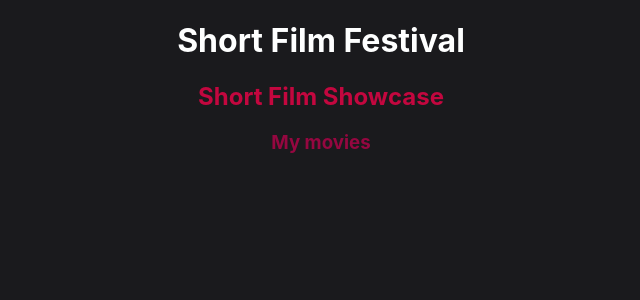
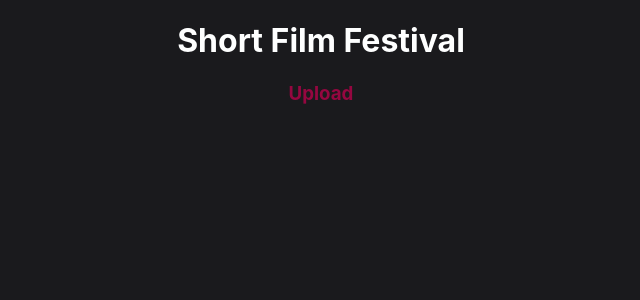
Before and after one commit to AndyAtari/Short_FilmFestival_App, a React (Create React App) app in the folder frontend/: page /upload in a window 1280 px wide. Shown: the top 300 px of the page, without its empty margins (319-959 px from the left). Built offline with nearby package versions, Linux system fonts and the light colour scheme.

Commit message:
Created a HomeContainer and UploadContainer.

```diff
--- a/frontend/src/App.css
+++ b/frontend/src/App.css
@@ -1,5 +1,6 @@
 body {
-  background-color: #1A1A1D;
+  background-color: #1a1a1d;
+  color: #950740;
 }
 
 .app-container {
@@ -7,13 +8,9 @@ body {
 }
 
 h1 {
- color: #FEFFFF;
+  color: #feffff;
 }
 
 h2 {
-  color:  #C3073F;
+  color: #c3073f;
 }
-
-h3 {
-  color: #950740;
-}
--- a/frontend/src/App.js
+++ b/frontend/src/App.js
@@ -1,14 +1,18 @@
 import "./App.css";
 import { BrowserRouter as Router, Switch, Route } from "react-router-dom";
+import HomeContainer from "./containers/HomeContainer";
+import UploadContainer from "./containers/UploadContainer";
 
 function App() {
   return (
     <div className="app-container">
       <Router>
         <h1>Short Film Festival</h1>
-        <h2>Short Film Showcase</h2>
-        <h3>My movies</h3>
-        <Switch></Switch>
+
+        <Switch>
+          <Route exact path="/" component={HomeContainer} />
+          <Route exact path="/upload" component={UploadContainer} />
+        </Switch>
       </Router>
     </div>
   );
--- a/frontend/src/containers/HomeContainer.js
+++ b/frontend/src/containers/HomeContainer.js
@@ -0,0 +1,13 @@
+import React, { Component } from "react";
+
+class HomeContainer extends Component {
+  render() {
+    return (
+      <div>
+        <h2>Short Film Showcase</h2>
+      </div>
+    );
+  }
+}
+
+export default HomeContainer;
--- a/frontend/src/containers/UploadContainer.js
+++ b/frontend/src/containers/UploadContainer.js
@@ -0,0 +1,13 @@
+import React, { Component } from "react";
+
+class UploadContainer extends Component {
+  render() {
+    return (
+      <div>
+        <h3>Upload</h3>
+      </div>
+    );
+  }
+}
+
+export default UploadContainer;
```
Also changed, not shown: 1 other file (tests, documents, lock files or other folders).
